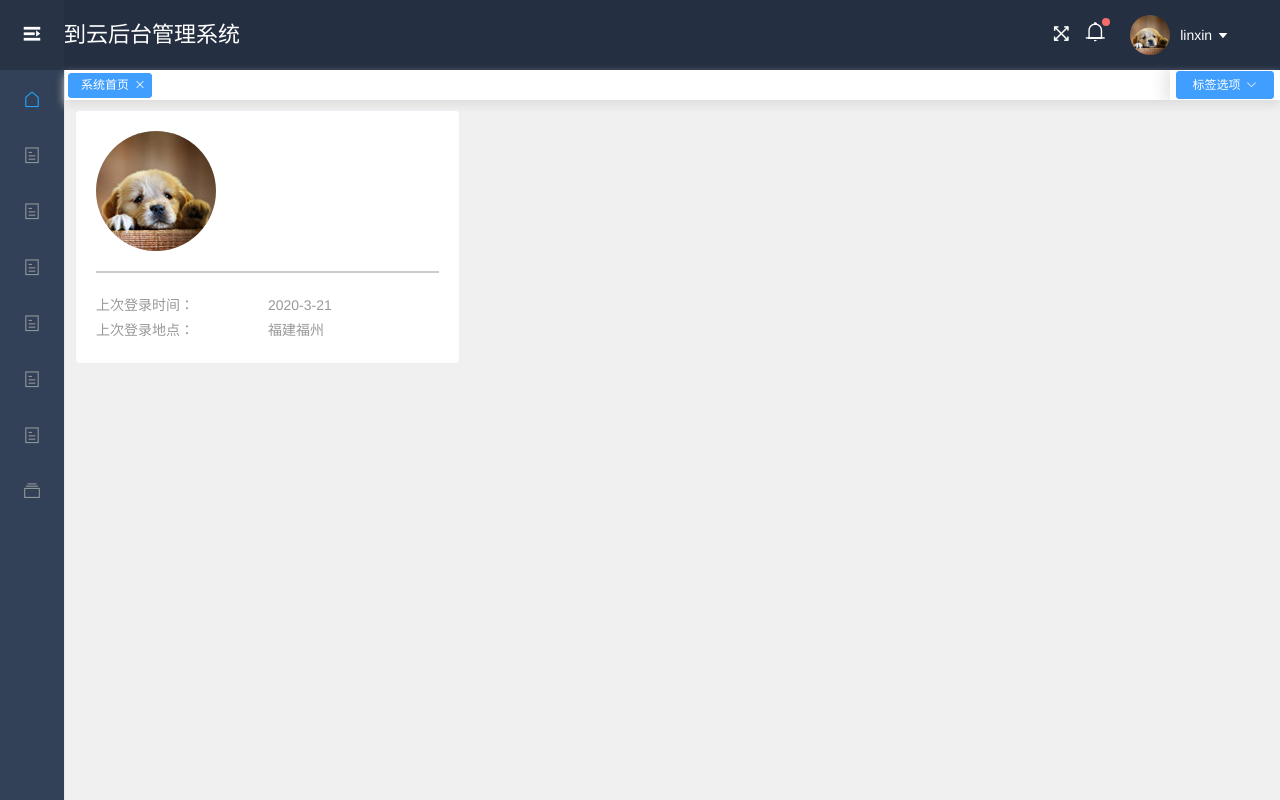
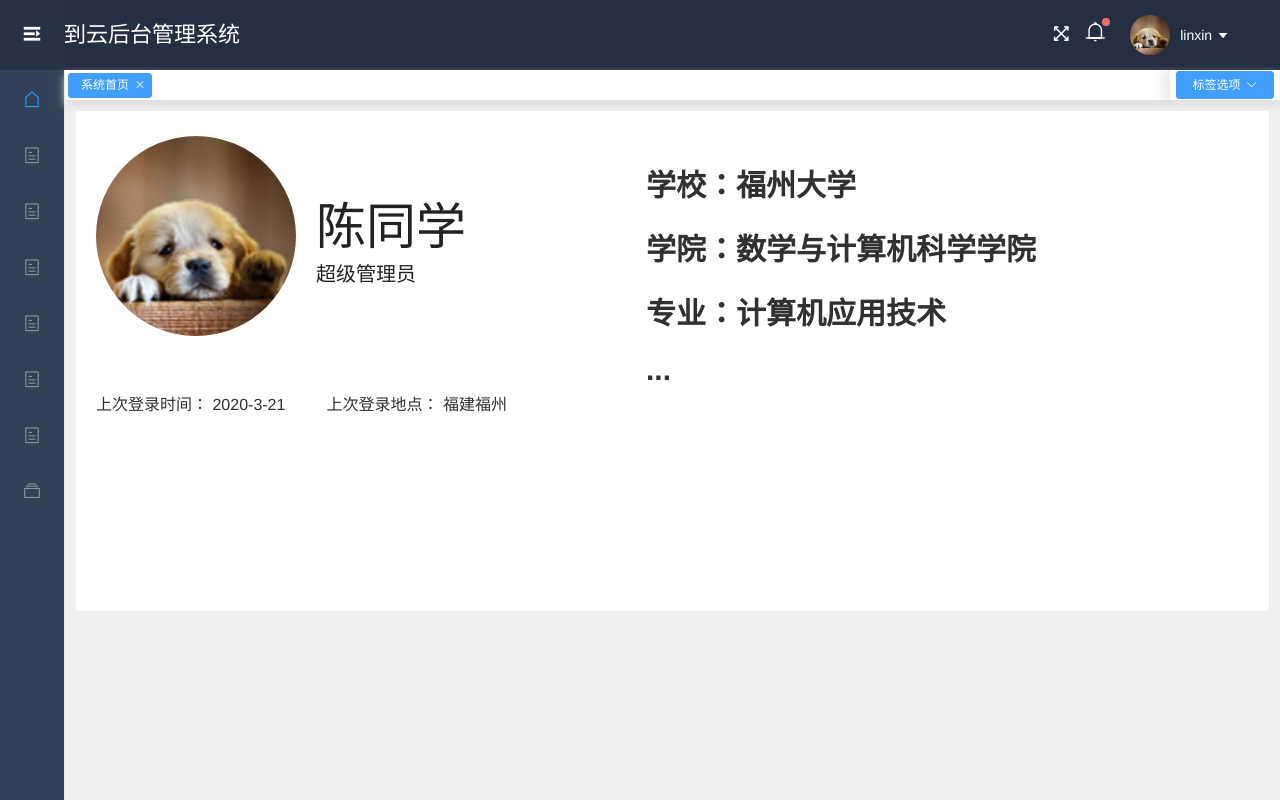
Before and after one commit to cjh-caijianhua/daoyunwebfront, a Vue app: page /manageboard in a window 1280 px wide. Built offline with nearby package versions, Linux system fonts and the light colour scheme.

Commit message:
主页的再添加和个人详情页跳转，具体功能再添加

```diff
--- /dev/null
+++ b/src/components/page/Introduction.vue
@@ -0,0 +1,109 @@
+<template>
+  <div class="about">
+    <div class="crumbs">
+            <el-breadcrumb separator="/">
+                <el-breadcrumb-item>
+                    <i class="el-icon-tickets"></i> 用户详情查看
+                </el-breadcrumb-item>
+            </el-breadcrumb>
+      </div>
+
+      <el-table :data="tableData" style="width: 100%;height:50%" class="table-info" border>
+        <el-table-column prop="name" label="用户姓名" width="180"></el-table-column>
+        <el-table-column prop="role" label="用户角色" width="180"></el-table-column>
+        <el-table-column prop="university" label="学校" width="180"></el-table-column>
+        <el-table-column prop="college" label="学院" width="180"></el-table-column>
+        <el-table-column prop="major" label="专业" width="180"></el-table-column>
+        <el-table-column prop="class" label="班级" width="180"></el-table-column>
+        <el-table-column prop="eduction" label="学历"></el-table-column>
+      </el-table>
+
+      <div>
+          <el-row class="button-info">
+            <el-button type="primary" class="button" @click="editVisible = true">编辑信息</el-button>
+          </el-row>
+
+      </div>
+      <el-dialog title="提示" :visible.sync="editVisible" width="30%" :before-close="handleClose">
+          <el-form ref="form" :model="form" label-width="70px">
+                <el-form-item label="用户名">
+                    <el-input v-model="tableData.name"></el-input>
+                </el-form-item>
+                <el-form-item label="用户角色">
+                    <el-input v-model="tableData.role"></el-input>
+                </el-form-item>
+                <el-form-item label="学校">
+                    <el-input v-model="tableData.university"></el-input>
+                </el-form-item>
+                <el-form-item label="学院">
+                    <el-input v-model="tableData.college"></el-input>
+                </el-form-item>
+                <el-form-item label="专业">
+                    <el-input v-model="tableData.major"></el-input>
+                </el-form-item>
+                <el-form-item label="班级">
+                    <el-input v-model="tableData.class"></el-input>
+                </el-form-item>
+                <el-form-item label="学历">
+                    <el-input v-model="tableData.eduction"></el-input>
+                </el-form-item>
+            </el-form>
+            <span>这是一段信息</span>
+            <span slot="footer" class="dialog-footer">
+                <el-button @click="editVisible = false">取 消</el-button>
+                <el-button type="primary" @click="saveEdit">确 定</el-button>
+            </span>
+        </el-dialog>
+  </div>
+</template>
+
+<script>
+export default {
+      data() {
+        return {
+            editVisible: false,
+            tableData: [{
+                name: '陈同学',
+                role: '超级管理员',
+                university: '福州大学',
+                college:'数学与计算机科学学院',
+                major:'计算机应用技术',
+                class:'计算机技术一班',
+                eduction:'硕士研究生',
+            }]
+        }
+      },
+      methods:{
+            handleEdit:function(){
+                console.log("你好");
+                // this.editVisible = true;
+            },
+            handleClose(done) {
+                this.$confirm('确认关闭？')
+                .then(_ => {
+                    done();
+                })
+                .catch(_ => {});
+            },
+            saveEdit:function(){
+
+            }
+      }
+    }
+
+</script>
+
+
+<style scoped>
+.table-info{
+    font-size: 20px;
+}
+.button-info{
+    text-align: center;
+}
+.button{
+    margin-top: 150px;
+    height: 50px;
+    width: 120px;
+}
+</style>
--- a/src/components/page/ManageBoard.vue
+++ b/src/components/page/ManageBoard.vue
@@ -1,22 +1,31 @@
 <template>
-    <div>
-        <el-row :gutter="20">
-            <el-col :span="8">
-                <el-card shadow="hover" class="mgb20" style="height:252px;">
+    <div class="Change">
+        <el-row :gutter="20"  type="flex" justify="center">
+            <el-col>
+                <el-card shadow="hover" class="mgb20" style="height:500px;">
                     <div class="user-info">
                         <img src="../../assets/img/img.jpg" class="user-avator" alt />
                         <div class="user-info-cont">
-                            <div class="user-info-name">{{name}}</div>
-                            <div>{{role}}</div>
+                            <router-link to="/Introduction" class="user-info-name" title="用户详情">{{name}}</router-link>
+                            <!-- <div class="user-info-name" @click="changePaper">{{name}}</div> -->
+                            <div class="user-info-role">{{role}}</div>
+                        </div>
+                        <div class = "user-info-det">
+                            <h4>学校：福州大学</h4>
+                            <h4>学院：数学与计算机科学学院</h4>
+                            <h4>专业：计算机应用技术</h4>
+                            <h4>...</h4>
                         </div>
                     </div>
-                    <div class="user-info-list">
-                        上次登录时间：
-                        <span>2020-3-21</span>
-                    </div>
-                    <div class="user-info-list">
-                        上次登录地点：
-                        <span>福建福州</span>
+                    <div class='info'>
+                        <div class="info-time">
+                            上次登录时间：
+                            <span>2020-3-21</span>
+                        </div>
+                        <div class="info-address">
+                            上次登录地点：
+                            <span>福建福州</span>
+                        </div>
                     </div>
                 </el-card>
             </el-col>
@@ -25,116 +34,99 @@
 </template>
 
 <script>
+export default{
+    data(){
+        return {
+            name:'陈同学',
+            role:'超级管理员'
+        }
+    }
+}
 </script>
 
 
 <style scoped>
+.Change{
+    /* border:5px solid green; */
+    width: 100%;
+    height: 1000px;
+}
 .el-row {
-    margin-bottom: 20px;
+    /* margin-bottom: 10px; */
+    /* border:5px solid #000000; */
+    height: 50%;
 }
-
-.grid-content {
-    display: flex;
-    align-items: center;
-    height: 100px;
-}
-
-.grid-cont-right {
-    flex: 1;
-    text-align: center;
-    font-size: 14px;
-    color: #999;
-}
-
-.grid-num {
-    font-size: 30px;
-    font-weight: bold;
-}
-
-.grid-con-icon {
-    font-size: 50px;
-    width: 100px;
-    height: 100px;
-    text-align: center;
-    line-height: 100px;
-    color: #fff;
-}
-
-.grid-con-1 .grid-con-icon {
-    background: rgb(45, 140, 240);
-}
-
-.grid-con-1 .grid-num {
-    color: rgb(45, 140, 240);
-}
-
-.grid-con-2 .grid-con-icon {
-    background: rgb(100, 213, 114);
-}
-
-.grid-con-2 .grid-num {
-    color: rgb(45, 140, 240);
-}
-
-.grid-con-3 .grid-con-icon {
-    background: rgb(242, 94, 67);
-}
-
-.grid-con-3 .grid-num {
-    color: rgb(242, 94, 67);
-}
-
 .user-info {
     display: flex;
     align-items: center;
     padding-bottom: 20px;
-    border-bottom: 2px solid #ccc;
-    margin-bottom: 20px;
+    /* border-bottom: 2px solid red; */
+    margin-bottom: 30px;
 }
 
 .user-avator {
-    width: 120px;
-    height: 120px;
+    /* width: 120px; */
+    width: 200px;
+    /* height: 120px; */
+    height: 200px;
     border-radius: 50%;
+    /* border: 5px solid blue; */
 }
-
+.mgb20 {
+    /* margin-bottom: 20px; */
+    height: 100%;
+    /* border:5px solid orange; */
+}
 .user-info-cont {
     padding-left: 0px;
-    flex: 1;
+    /* flex: 1; */
     font-size: 14px;
     color: #999;
 }
-
 .user-info-cont div:first-child {
-    font-size: 30px;
+    font-size: 60px;
     color: #222;
 }
+.user-info-name{
 
-.user-info-list {
-    font-size: 14px;
-    color: #999;
-    line-height: 25px;
+    font-size: 50px;
+    color:#222;
+    margin-left: 20px;
+
+}
+.user-info-name:hover{
+    color: orange;
+}
+.user-info-role{
+    font-size: 20px;
+    color:#222;
+    margin-left: 20px;
 }
 
-.user-info-list span {
-    margin-left: 70px;
+.info{
+    /* border: 5px solid black; */
+    float: left;
+    width: 100%;
+}
+.info-time{
+    width: 20%;
+    float: left;
+}
+.info-address{
+    width: 90%;
+    /* border: 2px solid blue; */
+}
+.user-info-det{
+    width: 60%;
+    height: 200px;
+    margin-left: 30px;
+    margin-top: 10px;
+    /* border: 5px solid  #000000; */
+    font-size: 30px;
+}
+.user-info-det h4{
+    margin-top: 20px;
+    margin-left: 150px;
 }
 
-.mgb20 {
-    margin-bottom: 20px;
-}
-
-.todo-item {
-    font-size: 14px;
-}
-
-.todo-item-del {
-    text-decoration: line-through;
-    color: #999;
-}
-
-.schart {
-    width: 100%;
-    height: 300px;
-}
 </style>
--- a/src/router/index.js
+++ b/src/router/index.js
@@ -12,7 +12,7 @@ const routes = [{
           */
         path: '/',
         redirect: '/manageboard'
-        //component: () => import( /* webpackChunkName: "manageboard" */ '../components/page/ManageBoard.vue')
+            //component: () => import( /* webpackChunkName: "manageboard" */ '../components/page/ManageBoard.vue')
     },
     {
         path: '/about',
@@ -21,12 +21,12 @@ const routes = [{
         // this generates a separate chunk (about.[hash].js) for this route
         // which is lazy-loaded when the route is visited.
         component: () =>
-            import( /* webpackChunkName: "about" */ '../views/About.vue')
+            import ( /* webpackChunkName: "about" */ '../views/About.vue')
     },
     {
         path: '/login',
         component: () =>
-            import( /* webpackChunkName: "login" */ '../components/page/Login.vue'),
+            import ( /* webpackChunkName: "login" */ '../components/page/Login.vue'),
         meta: {
             title: '登录'
         }
@@ -34,7 +34,7 @@ const routes = [{
     {
         path: '/checkphone',
         component: () =>
-            import( /* webpackChunkName: "checkphone" */ '../components/page/CheckPhone.vue'),
+            import ( /* webpackChunkName: "checkphone" */ '../components/page/CheckPhone.vue'),
         meta: {
             title: '身份验证'
         }
@@ -42,14 +42,15 @@ const routes = [{
     {
         path: '/forgetpassword',
         component: () =>
-            import( /* webpackChunkName: "forgetpassword" */ '../components/page/ForgetPassword.vue'),
+            import ( /* webpackChunkName: "forgetpassword" */ '../components/page/ForgetPassword.vue'),
         meta: {
             title: '忘记密码'
         }
     },
     {
         path: '/helloworld',
-        component: () => import( /* webpackChunkName: "helloworld" */ '../components/HelloWorld.vue'),
+        component: () =>
+            import ( /* webpackChunkName: "helloworld" */ '../components/HelloWorld.vue'),
         meta: {
             title: 'helloworld'
         }
@@ -57,19 +58,27 @@ const routes = [{
     {
         path: '/home',
         component: () =>
-            import( /* webpackChunkName: "home" */ '../components/common/Home.vue'),
+            import ( /* webpackChunkName: "home" */ '../components/common/Home.vue'),
         children: [{
                 path: '/manageboard',
                 component: () =>
-                    import( /* webpackChunkName: "manageboard" */ '../components/page/ManageBoard.vue'),
+                    import ( /* webpackChunkName: "manageboard" */ '../components/page/ManageBoard.vue'),
                 meta: {
                     title: '系统首页'
                 }
             },
             {
+                path: '/Introduction',
+                component: () =>
+                    import ( /* webpackChunkName: "Introduction" */ '../components/page/Introduction.vue'),
+                meta: {
+                    title: '登录者详情'
+                },
+            },
+            {
                 path: '/table',
                 component: () =>
-                    import( /*webpackChunkName: "table" */ '../components/page/BaseTable.vue'),
+                    import ( /*webpackChunkName: "table" */ '../components/page/BaseTable.vue'),
                 meta: {
                     title: '基础表格'
                 }
@@ -77,7 +86,7 @@ const routes = [{
             {
                 path: '/role',
                 component: () =>
-                    import( /*webpackChunkName: "role" */ '../components/page/RoleManage.vue'),
+                    import ( /*webpackChunkName: "role" */ '../components/page/RoleManage.vue'),
                 meta: {
                     title: '角色管理'
                 }
@@ -85,7 +94,7 @@ const routes = [{
             {
                 path: '/form',
                 component: () =>
-                    import( /*webpackChunkName: "form" */ '../components/page/BaseForm.vue'),
+                    import ( /*webpackChunkName: "form" */ '../components/page/BaseForm.vue'),
                 meta: {
                     title: '表单编辑'
                 }
@@ -93,7 +102,7 @@ const routes = [{
             {
                 path: '/test1',
                 component: () =>
-                    import( /*webpackChunkName: "test1" */ '../components/page/DicManage'),
+                    import ( /*webpackChunkName: "test1" */ '../components/page/DicManage'),
                 meta: {
                     title: '测试1'
                 }
@@ -101,7 +110,7 @@ const routes = [{
             {
                 path: '/test2',
                 component: () =>
-                    import( /*webpackChunkName: "test2" */ '../components/page/Cousemanage.vue'),
+                    import ( /*webpackChunkName: "test2" */ '../components/page/Cousemanage.vue'),
                 meta: {
                     title: '课程管理'
                 }
@@ -109,7 +118,7 @@ const routes = [{
             {
                 path: '/test',
                 component: () =>
-                    import( /*webpackChunkName: "test" */ '../components/page/test.vue'),
+                    import ( /*webpackChunkName: "test" */ '../components/page/test.vue'),
                 meta: {
                     title: '测试页面'
                 }
@@ -118,7 +127,7 @@ const routes = [{
                 path: '/testdetail',
                 name: 'testdetailpage',
                 component: () =>
-                    import( /*webpackChunkName: "testdetail" */ '../components/page/testDetail.vue'),
+                    import ( /*webpackChunkName: "testdetail" */ '../components/page/testDetail.vue'),
                 meta: {
                     title: '测试详情页面'
                 }
@@ -126,7 +135,7 @@ const routes = [{
             {
                 path: '/403',
                 component: () =>
-                    import( /*webpackChunkName: "403" */ '../components/page/403.vue'),
+                    import ( /*webpackChunkName: "403" */ '../components/page/403.vue'),
                 meta: {
                     title: '403'
                 }
@@ -134,7 +143,7 @@ const routes = [{
             {
                 path: '/404',
                 component: () =>
-                    import( /*webpackChunkName: "404" */ '../components/page/404.vue'),
+                    import ( /*webpackChunkName: "404" */ '../components/page/404.vue'),
                 meta: {
                     title: '404'
                 }
@@ -142,7 +151,7 @@ const routes = [{
             {
                 path: '/500',
                 component: () =>
-                    import( /*webpackChunkName: "404" */ '../components/page/500.vue'),
+                    import ( /*webpackChunkName: "404" */ '../components/page/500.vue'),
                 meta: {
                     title: '500'
                 }
@@ -150,7 +159,7 @@ const routes = [{
             {
                 path: '/customerror',
                 component: () =>
-                    import( /*webpackChunkName: "404" */ '../components/page/CustomError.vue'),
+                    import ( /*webpackChunkName: "404" */ '../components/page/CustomError.vue'),
                 meta: {
                     title: '自定义异常页面'
                 }
```
